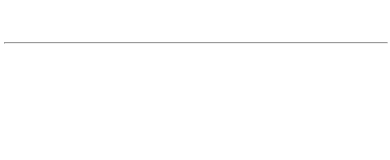
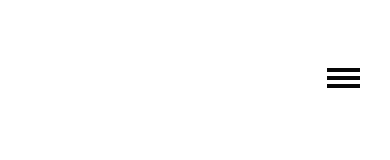
Before and after one commit to kosa1987/Denis-Novik, a plain HTML site: page index.html in a window 390 px wide. Drawn offline with Linux system fonts and the light colour scheme.

Commit message:
header-line

```diff
--- a/index.css
+++ b/index.css
@@ -1,12 +1,10 @@
+* {
+  /* font-family:  Gilroy-Bold; */
+}
 
-
-
-* {
-  font-family:  Gilroy-Bold;
-}
 .body {
   margin: 0;
-  background:#FFF;
+  background: #fff;
 }
 .header {
   height: 85px;
@@ -14,7 +12,6 @@
   display: flex;
   justify-content: center;
   align-items: center;
-
 }
 .header-container {
   max-width: 940px;
@@ -26,7 +23,10 @@
   display: flex;
   justify-content: space-between;
   align-items: center;
-
+}
+.nav-menu.active {
+  color: #070707;
+  /* font-weight: 900; */
 }
 .nav-menu {
   color: #828282;
@@ -37,11 +37,31 @@ margin-bottom: 32px;
   margin-top: 31px;
 }
 
-
 hr {
   width: 100%;
   height: 0;
   stroke-width: 1px;
   stroke: #828282;
+}
+
+
+
+/* mobileHeader */
+.mobileHeader {
+  position: absolute;
+  right: 30px;
+  top: 68px;
+  display: none;
+  width: 33px;
+  height: 20px;
+  /* display: flex; */
+  flex-direction: column;
+  justify-content: space-between;
 
 }
+.mobileHeader .line{
+  width: 100%;
+  height: 4px;
+  background: #070707;
+
+}
--- a/index.html
+++ b/index.html
@@ -9,10 +9,17 @@
   <title>Denis Novik</title>
 </head>
 <body class="body body-mobile">
+
+  <header class="mobileHeader">
+    <div class="line"></div>
+    <div class="line"></div>
+    <div class="line"></div>
+  </header>
+
  <header class="header">
   <div class="header-container">
     <nav class="nav">
-      <a class="nav-menu" href="#"><strong>Home</strong></a>
+      <a class="nav-menu active" href="#">Home</a>
       <a class="nav-menu" href="#">About me</a>
       <a class="nav-menu" href="#">Skills</a>
       <a class="nav-menu" href="#">Portfolio</a>
--- a/mobile.css
+++ b/mobile.css
@@ -2,11 +2,10 @@
 /* mobile */
 
 @media screen and (max-width: 750px) {
-  body-mobile{
+  .header {
     display: none;
   }
- .nav {
-  display: none;
-  flex-wrap: wrap;
- }
+  .mobileHeader {
+    display: flex;
+  }
 }
```
Lines whose indentation alone changed are shown as unchanged.
